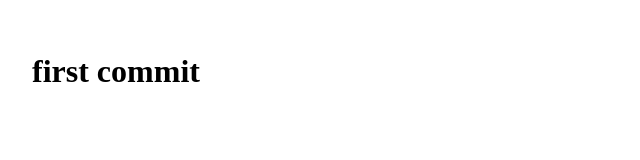
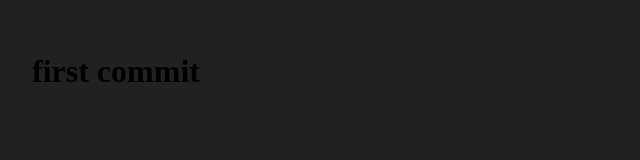
Before and after one commit to RATORt/test, a plain HTML site: page index.html in a window 1280 px wide. Shown: the whole page, without its empty margins (0-640 px from the left). Drawn offline with Linux system fonts and the light colour scheme.

Commit message:
body color

```diff
--- a/style.css
+++ b/style.css
@@ -4,4 +4,5 @@ html,body{
 
 body{
     padding: 2rem;
+    background-color: #222020;
 }
```
